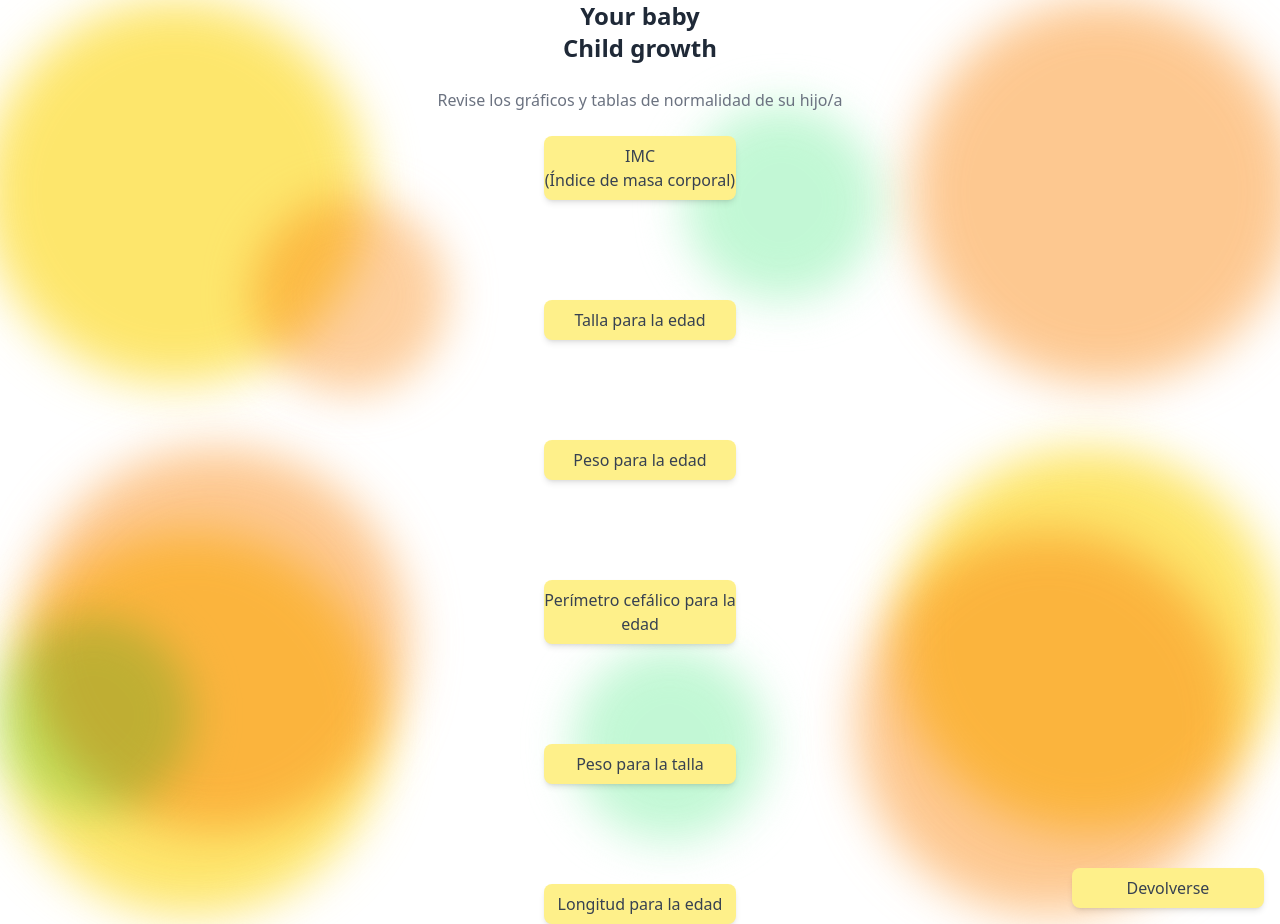
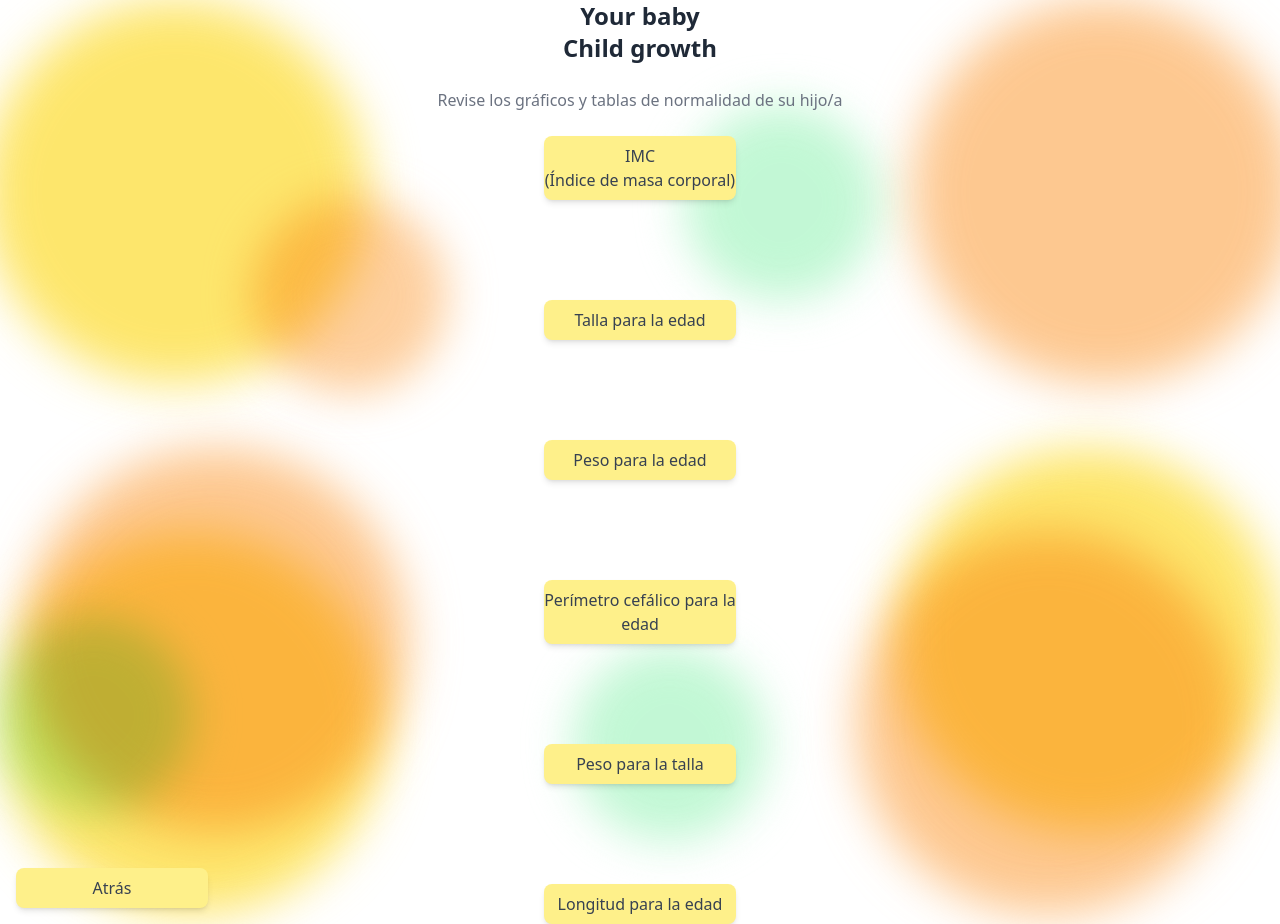
Before and after one commit to javiwasabi/INF322, a React (Create React App) app in the folder proyecto/: page /graphs in a window 1280 px wide. Built offline with nearby package versions, Linux system fonts and the light colour scheme.

Commit message:
Cambio botones de atras

```diff
--- a/proyecto/src/Pages/graphs_menu.jsx
+++ b/proyecto/src/Pages/graphs_menu.jsx
@@ -24,9 +24,9 @@ function GraphsMenu() {
             <Link to="/pesotalla" className="w-48 py-2 bg-yellow-200 rounded-lg shadow-md text-gray-700">Peso para la talla</Link>
             <Link to="/longitud" className="w-48 py-2 bg-yellow-200 rounded-lg shadow-md text-gray-700">Longitud para la edad</Link>
         </div>
-          <div className="absolute bottom-4 right-4"> {/* Posicionando el botón en la esquina inferior derecha */}
+          <div className="absolute bottom-4 left-4"> {/* Posicionando el botón en la esquina inferior derecha */}
           <button className="w-48 py-2 bg-yellow-200 rounded-lg shadow-md text-gray-700">
-            <Link to="/home">Devolverse</Link>
+            <Link to="/home">Atrás</Link>
           </button>
         </div>
         </div>
--- a/proyecto/src/Pages/imc.jsx
+++ b/proyecto/src/Pages/imc.jsx
@@ -22,9 +22,9 @@ function IMC() {
           <p className="text-base font-bold text-gray-8  00">Indica: normalidad/anormalidad</p>
         </div>
 
-        <div className="absolute bottom-4 right-4"> {/* Botón en la esquina inferior derecha */}
+        <div className="absolute bottom-4 left-4"> {/* Botón en la esquina inferior derecha */}
           <button className="w-48 py-2 bg-yellow-200 rounded-lg shadow-md text-gray-700">
-            <Link to="/graphs">Devolverse</Link>
+            <Link to="/graphs">Atrás</Link>
           </button>
         </div>
       </div>
--- a/proyecto/src/Pages/lonigtud.jsx
+++ b/proyecto/src/Pages/lonigtud.jsx
@@ -21,9 +21,9 @@ function Longitud() {
           <p className="text-base font-bold text-gray-800">Indica: normalidad/anormalidad</p>
         </div>
 
-        <div className="absolute bottom-4 right-4"> {/* Posicionando el botón en la esquina inferior derecha */}
+        <div className="absolute bottom-4 left-4"> {/* Posicionando el botón en la esquina inferior derecha */}
           <button className="w-48 py-2 bg-yellow-200 rounded-lg shadow-md text-gray-700">
-            <Link to="/graphs">Devolverse</Link>
+            <Link to="/graphs">Atrás</Link>
           </button>
         </div>
       </div>
--- a/proyecto/src/Pages/perimetro.jsx
+++ b/proyecto/src/Pages/perimetro.jsx
@@ -21,9 +21,9 @@ function perimetro() {
           <p className="text-base font-bold text-gray-8  00">Indica: normalidad/anormalidad</p>
         </div>
 
-        <div className="absolute bottom-4 right-4"> {/* Posicionando el botón en la esquina inferior derecha */}
+        <div className="absolute bottom-4 left-4"> {/* Posicionando el botón en la esquina inferior derecha */}
           <button className="w-48 py-2 bg-yellow-200 rounded-lg shadow-md text-gray-700">
-            <Link  ink to="/graphs">Devolverse</Link>
+            <Link  ink to="/graphs">Atrás</Link>
           </button>
         </div>
       </div>
--- a/proyecto/src/Pages/peso_edad.jsx
+++ b/proyecto/src/Pages/peso_edad.jsx
@@ -21,9 +21,9 @@ function peso_edad() {
           <p className="text-base font-bold text-gray-8  00">Indica: normalidad/anormalidad</p>
         </div>
 
-        <div className="absolute bottom-4 right-4"> {/* Posicionando el botón en la esquina inferior derecha */}
+        <div className="absolute bottom-4 left-4"> {/* Posicionando el botón en la esquina inferior derecha */}
           <button className="w-48 py-2 bg-yellow-200 rounded-lg shadow-md text-gray-700">
-            <Link to="/graphs">Devolverse</Link>
+            <Link to="/graphs">Atrás</Link>
           </button>
         </div>
       </div>
--- a/proyecto/src/Pages/peso_talla.jsx
+++ b/proyecto/src/Pages/peso_talla.jsx
@@ -21,9 +21,9 @@ function peso_talla() {
           <p className="text-base font-bold text-gray-8  00">Indica: normalidad/anormalidad</p>
         </div>
 
-        <div className="absolute bottom-4 right-4"> {/* Posicionando el botón en la esquina inferior derecha */}
+        <div className="absolute bottom-4 left-4"> {/* Posicionando el botón en la esquina inferior derecha */}
           <button className="w-48 py-2 bg-yellow-200 rounded-lg shadow-md text-gray-700">
-            <Link to="/graphs">Devolverse</Link>
+            <Link to="/graphs">Atrás</Link>
           </button>
         </div>
       </div>
--- a/proyecto/src/Pages/talla.jsx
+++ b/proyecto/src/Pages/talla.jsx
@@ -21,9 +21,9 @@ function talla() {
           <p className="text-base font-bold text-gray-8  00">Indica: normalidad/anormalidad</p>
         </div>
 
-        <div className="absolute bottom-4 right-4"> {/* Posicionando el botón en la esquina inferior derecha */}
+        <div className="absolute bottom-4 left-4"> {/* Posicionando el botón en la esquina inferior derecha */}
           <button className="w-48 py-2 bg-yellow-200 rounded-lg shadow-md text-gray-700">
-            <Link to="/graphs">Devolverse</Link>
+            <Link to="/graphs">Atrás</Link>
           </button>
         </div>
       </div>
```
